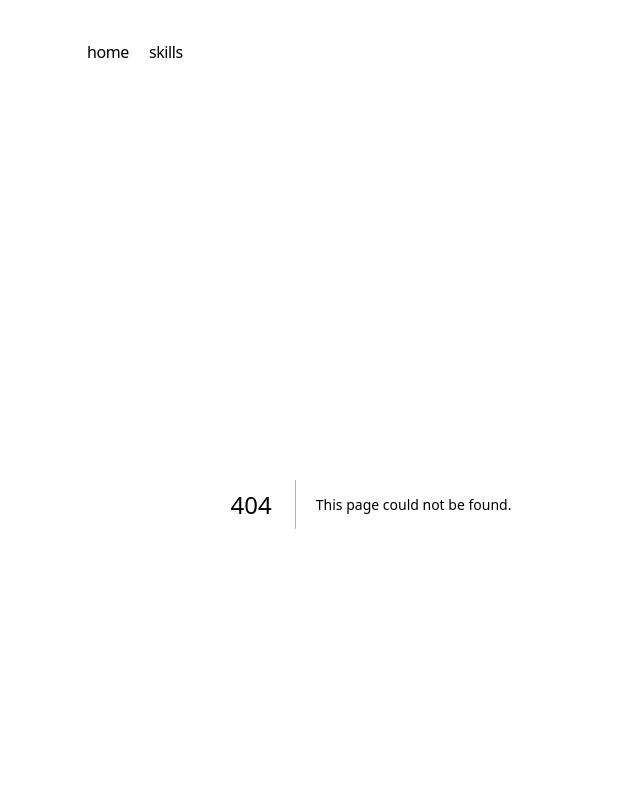
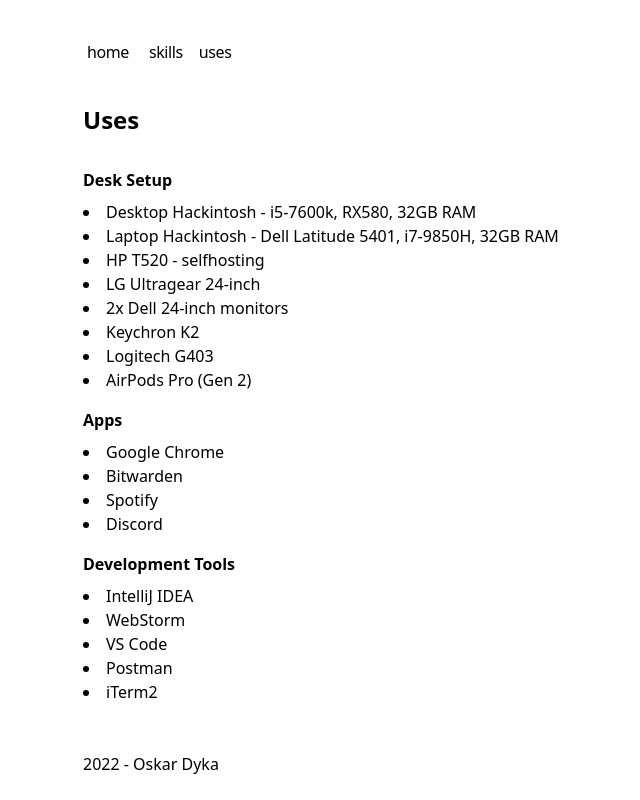
Before and after one commit to TeksuSiK/homepage, a Next.js app: page /uses in a window 1280 px wide. Before the commit this address had no page. Shown: the top 800 px of the page, without its empty margins (269-909 px from the left). Built offline with nearby package versions, Linux system fonts and the light colour scheme.

Commit message:
Create uses page

```diff
--- a/app/navbar.tsx
+++ b/app/navbar.tsx
@@ -7,6 +7,10 @@
 
     '/skills': {
         name: 'skills',
+    },
+
+    '/uses': {
+        name: 'uses',
     },
 }
 
--- /dev/null
+++ b/app/uses/page.tsx
@@ -0,0 +1,51 @@
+export default function Uses() {
+    return (
+        <div>
+            <div className="mb-8 text-2xl font-semibold">Uses</div>
+
+            <div className="mb-4">
+                <div className="mb-2 font-semibold">Desk Setup</div>
+                <div className="mb-4">
+                    <ul className="list-disc list-inside">
+                        <li>Desktop Hackintosh - i5-7600k, RX580, 32GB RAM</li>
+                        <li>
+                            Laptop Hackintosh - Dell Latitude 5401, i7-9850H,
+                            32GB RAM
+                        </li>
+                        <li>HP T520 - selfhosting</li>
+                        <li>LG Ultragear 24-inch</li>
+                        <li>2x Dell 24-inch monitors</li>
+                        <li>Keychron K2</li>
+                        <li>Logitech G403</li>
+                        <li>AirPods Pro (Gen 2)</li>
+                    </ul>
+                </div>
+            </div>
+
+            <div className="mb-4">
+                <div className="mb-2 font-semibold">Apps</div>
+                <div className="mb-4">
+                    <ul className="list-disc list-inside">
+                        <li>Google Chrome</li>
+                        <li>Bitwarden</li>
+                        <li>Spotify</li>
+                        <li>Discord</li>
+                    </ul>
+                </div>
+            </div>
+
+            <div className="mb-4">
+                <div className="mb-2 font-semibold">Development Tools</div>
+                <div>
+                    <ul className="list-disc list-inside">
+                        <li>IntelliJ IDEA</li>
+                        <li>WebStorm</li>
+                        <li>VS Code</li>
+                        <li>Postman</li>
+                        <li>iTerm2</li>
+                    </ul>
+                </div>
+            </div>
+        </div>
+    )
+}
```
